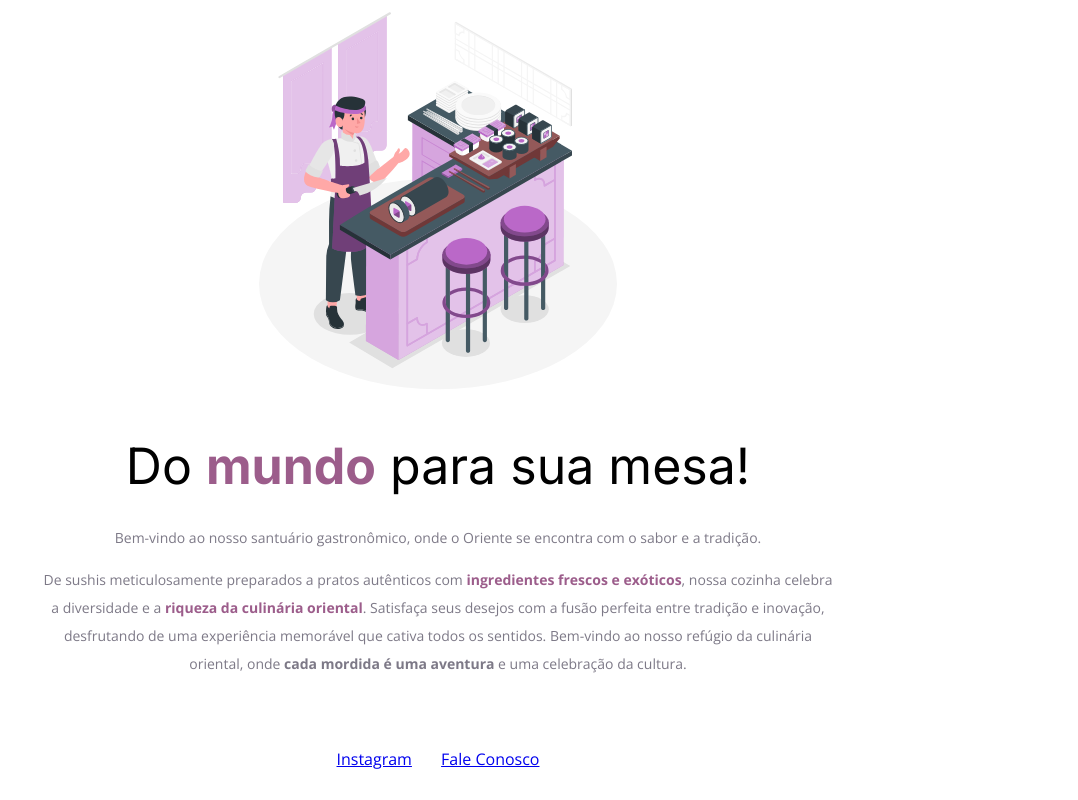
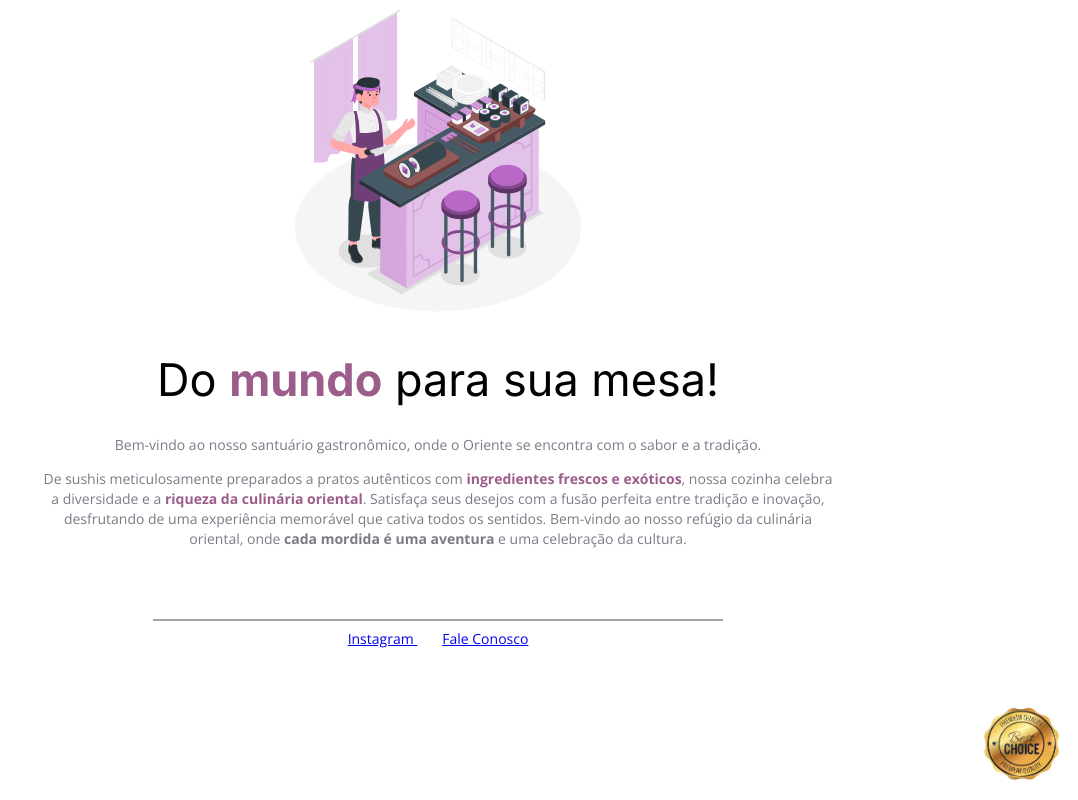
Before and after one commit to maysvx/sushi-cook, a plain HTML site: page index.html in a window 1280 px wide. Shown: the whole page, without its empty margins (202-1280 px from the left). Drawn offline with nearby package versions, Linux system fonts and the light colour scheme.

Commit message:
posicionamento dos elementos

```diff
--- a/index.html
+++ b/index.html
@@ -25,7 +25,8 @@
         <p>
             De sushis meticulosamente preparados a pratos autênticos com <span>ingredientes frescos e exóticos</span>,
             nossa cozinha
-            celebra a diversidade e a <span>riqueza da culinária oriental</span>. Satisfaça seus desejos com a fusão perfeita entre
+            celebra a diversidade e a <span>riqueza da culinária oriental</span>. Satisfaça seus desejos com a fusão
+            perfeita entre
             tradição e inovação, desfrutando de uma experiência memorável que cativa todos os sentidos. Bem-vindo ao
             nosso refúgio da culinária oriental, onde <strong>cada mordida é uma aventura</strong> e uma celebração da
             cultura.
@@ -33,12 +34,19 @@
 
     </div>
 
-    <div id="footer">
-        <a href="https://www.instagram.com/maysvx_/">Instagram</a>
-        <a href="https://github.com/maysvx">Fale Conosco</a>
+
+    <div class="footer">
+
+        <div class="line"></div>
+
+        <a target="_blank" href="https://www.instagram.com/maysvx_/">
+            Instagram
+        </a>
+        <a target="_blank" href="https://github.com/maysvx">Fale Conosco</a>
 
     </div>
 
+    <img id="selo" src="./imagens/selo-qualidade.png" alt="Selo de dev de qualidade S2" />
 
 </body>
 
--- a/style.css
+++ b/style.css
@@ -5,8 +5,8 @@ body {
 }
 
 #img-central{
-    width: 25rem;
-    height: 25rem;
+    width: 20rem;
+    height: 20rem;
 }
 
 #hero{
@@ -20,8 +20,8 @@ body {
 
 h1 {
     font-family: 'Inter', sans-serif;
-    font-size: 50px;
-    line-height: 55px;
+    font-size: 45px;
+    line-height: 50px;
     font-weight: normal;
     margin-bottom: 30px;
 }
@@ -36,12 +36,32 @@ span {
     font-weight: bold;
 }
 
-p{
+p, .footer{
     color: #7d7987;
     font-size: 14px;
-    line-height: 28px;
+    line-height: 20px;
 }
 
-#footer a + a{
+.footer a + a{
     padding-left: 25px;
 }
+
+.footer{
+    margin-bottom: 30px;
+}
+
+.line{
+    width: 568px;
+    height: 0px;
+    margin: 0 auto 8px;
+    border: 1px solid #494a5b83;
+}
+
+#selo{
+    width: 5rem;
+    height: 5rem;
+    position: fixed;
+    bottom: 1rem;
+    right: 1rem;
+
+}
```
Also changed, not shown: imagens/selo-qualidade.png (added).
